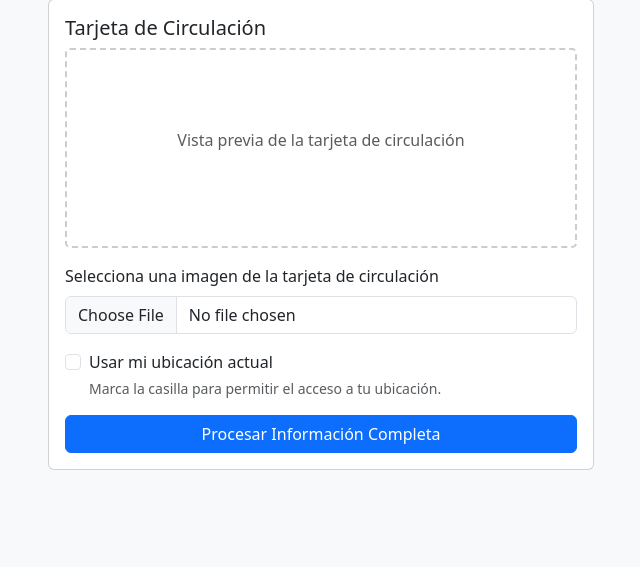
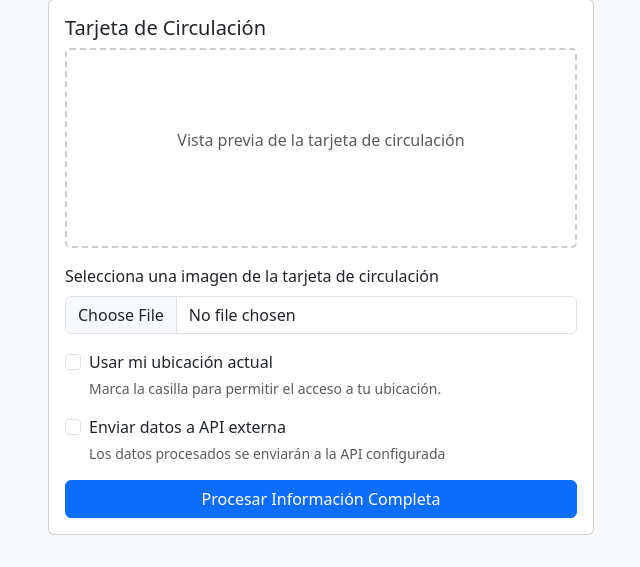
Before and after one commit to icastanedah/python-project, a Flask app: page / in a window 1280 px wide. Shown: the part 662-1229 px from the top of the page, without its empty margins (34-674 px from the left). Before the commit the page ends 1132 px from the top, so only its background shows below. Run offline with Flask 3, Linux system fonts and the light colour scheme; some libraries are stand-ins or nearby versions.

Commit message:
Añadida funcionalidad para enviar datos a API externa

```diff
--- a/app/app.py
+++ b/app/app.py
@@ -5,6 +5,7 @@ from dotenv import load_dotenv
 import json
 import datetime
 import base64
+import requests
 
 # Cargar variables de entorno
 load_dotenv()
@@ -25,6 +26,57 @@ CORS(app)
 app.config['UPLOAD_FOLDER'] = 'static/uploads'
 app.config['MAX_CONTENT_LENGTH'] = 16 * 1024 * 1024  # 16MB max upload
 app.config['MAPS_API_KEY'] = os.environ.get('GOOGLE_MAPS_API_KEY', '')
+app.config['EXTERNAL_API_URL'] = os.environ.get('EXTERNAL_API_URL', 'http://localhost:3000/api/receive-data')
+
+# Función para enviar datos a otra aplicación
+def send_to_external_api(data):
+    """
+    Envía los datos procesados a una API externa
+
+    Args:
+        data (dict): Datos a enviar
+
+    Returns:
+        dict: Respuesta de la API externa o información de error
+    """
+    try:
+        app.logger.info(f"Enviando datos a API externa: {app.config['EXTERNAL_API_URL']}")
+
+        # Realizar la solicitud POST a la API externa
+        response = requests.post(
+            app.config['EXTERNAL_API_URL'],
+            json=data,
+            headers={'Content-Type': 'application/json'},
+            timeout=10  # Timeout de 10 segundos
+        )
+
+        # Verificar si la solicitud fue exitosa
+        if response.status_code == 200:
+            app.logger.info("Datos enviados exitosamente a la API externa")
+            return {
+                'success': True,
+                'status_code': response.status_code,
+                'response': response.json() if response.content else {}
+            }
+        else:
+            app.logger.error(f"Error al enviar datos a la API externa. Código: {response.status_code}")
+            return {
+                'success': False,
+                'status_code': response.status_code,
+                'error': response.text
+            }
+    except requests.RequestException as e:
+        app.logger.error(f"Error de conexión con la API externa: {str(e)}")
+        return {
+            'success': False,
+            'error': f"Error de conexión: {str(e)}"
+        }
+    except Exception as e:
+        app.logger.error(f"Error inesperado al enviar datos: {str(e)}")
+        return {
+            'success': False,
+            'error': f"Error inesperado: {str(e)}"
+        }
 
 # Asegurar que el directorio de uploads exista
 os.makedirs(app.config['UPLOAD_FOLDER'], exist_ok=True)
@@ -346,8 +398,21 @@ def process_complete():
             'status': 'pending'
         }
 
-        # Aquí se podría implementar el envío al sistema de boletas
-        # Por ahora, solo lo incluimos en la respuesta
+        # Enviar los datos a la API externa
+        if request.form.get('send_to_external', 'false').lower() == 'true':
+            app.logger.info("Enviando datos a API externa")
+            external_api_result = send_to_external_api(ticket_data)
+            result['external_api_result'] = external_api_result
+
+            if external_api_result['success']:
+                app.logger.info("Datos enviados exitosamente a la API externa")
+                result['external_api_success'] = True
+            else:
+                app.logger.warning(f"Error al enviar datos a la API externa: {external_api_result.get('error', 'Error desconocido')}")
+                result['external_api_success'] = False
+                result['errors'].append(f"Error al enviar datos a la API externa: {external_api_result.get('error', 'Error desconocido')}")
+
+        # Incluir los datos en la respuesta
         result['ticket_data'] = ticket_data
         result['success'] = True
 
@@ -369,5 +434,68 @@ def process_complete():
         result['errors'].append(f"Error al procesar la solicitud: {str(e)}")
         return jsonify(result), 500
 
+@app.route('/api/send-to-external', methods=['POST'])
+def send_to_external():
+    """
+    Endpoint para enviar datos directamente a una API externa
+
+    Recibe:
+        - data: Datos a enviar en formato JSON
+        - api_url: (opcional) URL de la API externa
+    """
+    try:
+        # Verificar si se enviaron datos
+        if not request.is_json:
+            app.logger.error("No se enviaron datos JSON")
+            return jsonify({'error': 'No se enviaron datos JSON'}), 400
+
+        # Obtener los datos
+        data = request.json
+
+        # Verificar si se especificó una URL diferente
+        api_url = request.args.get('api_url', app.config['EXTERNAL_API_URL'])
+
+        # Enviar los datos a la API externa
+        app.logger.info(f"Enviando datos a API externa: {api_url}")
+
+        # Realizar la solicitud POST a la API externa
+        response = requests.post(
+            api_url,
+            json=data,
+            headers={'Content-Type': 'application/json'},
+            timeout=10  # Timeout de 10 segundos
+        )
+
+        # Verificar si la solicitud fue exitosa
+        if response.status_code == 200:
+            app.logger.info("Datos enviados exitosamente a la API externa")
+            return jsonify({
+                'success': True,
+                'status_code': response.status_code,
+                'response': response.json() if response.content else {}
+            })
+        else:
+            app.logger.error(f"Error al enviar datos a la API externa. Código: {response.status_code}")
+            return jsonify({
+                'success': False,
+                'status_code': response.status_code,
+                'error': response.text
+            }), response.status_code
+
+    except requests.RequestException as e:
+        app.logger.error(f"Error de conexión con la API externa: {str(e)}")
+        return jsonify({
+            'success': False,
+            'error': f"Error de conexión: {str(e)}"
+        }), 500
+    except Exception as e:
+        app.logger.error(f"Error inesperado al enviar datos: {str(e)}")
+        import traceback
+        app.logger.error(traceback.format_exc())
+        return jsonify({
+            'success': False,
+            'error': f"Error inesperado: {str(e)}"
+        }), 500
+
 if __name__ == '__main__':
     app.run(debug=True, host='0.0.0.0', port=8080)
--- a/app/templates/index.html
+++ b/app/templates/index.html
@@ -148,6 +148,11 @@
                             <input type="checkbox" class="form-check-input" id="completeUseLocation">
                             <label class="form-check-label" for="completeUseLocation">Usar mi ubicación actual</label>
                             <div id="locationPermissionStatus" class="form-text text-muted mt-1"></div>
+                        </div>
+                        <div class="mb-3 form-check">
+                            <input type="checkbox" class="form-check-input" id="sendToExternalApi">
+                            <label class="form-check-label" for="sendToExternalApi">Enviar datos a API externa</label>
+                            <div class="form-text text-muted mt-1">Los datos procesados se enviarán a la API configurada</div>
                         </div>
                         <button type="button" id="processCompleteBtn" class="btn btn-primary w-100">Procesar Información Completa</button>
                     </div>
@@ -481,6 +486,14 @@
 
         // Función para enviar solicitud de análisis completo
         function sendCompleteRequest(formData) {
+            // Mostrar indicador de carga
+            document.getElementById('loadingComplete').style.display = 'block';
+
+            // Añadir parámetro para enviar a API externa si está marcado
+            const sendToExternalApi = document.getElementById('sendToExternalApi').checked;
+            formData.append('send_to_external', sendToExternalApi);
+
+            // Enviar solicitud
             fetch('/api/process_complete', {
                 method: 'POST',
                 body: formData
@@ -488,11 +501,43 @@
             .then(response => response.json())
             .then(data => {
                 // Ocultar indicador de carga
-                loadingIndicator.style.display = 'none';
+                document.getElementById('loadingComplete').style.display = 'none';
 
                 if (data.success) {
-                    // Mostrar resultados completos
-                    displayCompleteResults(data);
+                    // Mostrar resultados
+                    document.getElementById('completeResultContainer').style.display = 'block';
+
+                    // Mostrar información del incidente
+                    if (data.incident_analysis) {
+                        // Verificar si hay un error en el análisis
+                        if (data.incident_analysis.error) {
+                            console.warn("Error en el análisis del incidente:", data.incident_analysis.error);
+                            document.getElementById('ticketIncidentType').value = data.incident_analysis.incident_type || 'Error en el análisis';
+                            ticketConfidenceValueElement.textContent = `${data.incident_analysis.confidence || 0}%`;
+                            document.getElementById('ticketDamageSeverity').value = data.incident_analysis.damage_severity || 'Desconocido';
+                            document.getElementById('ticketDamagedParts').value = 'No se detectaron partes dañadas';
+                        } else {
+                            document.getElementById('ticketIncidentType').value = data.incident_analysis.incident_type || 'Desconocido';
+                            ticketConfidenceValueElement.textContent = `${data.incident_analysis.confidence || 0}%`;
+                            document.getElementById('ticketDamageSeverity').value = data.incident_analysis.damage_severity || 'Desconocido';
+
+                            if (data.incident_analysis.damaged_parts && data.incident_analysis.damaged_parts.length > 0) {
+                                document.getElementById('ticketDamagedParts').value = data.incident_analysis.damaged_parts.join(', ');
+                            } else {
+                                document.getElementById('ticketDamagedParts').value = 'No se detectaron partes dañadas';
+                            }
+                        }
+                    } else if (data.errors && data.errors.length > 0) {
+                        document.getElementById('ticketIncidentType').value = 'Error en el análisis';
+                        ticketConfidenceValueElement.textContent = '0%';
+                        document.getElementById('ticketDamageSeverity').value = 'No disponible';
+                        document.getElementById('ticketDamagedParts').value = data.errors.join(', ');
+                    } else {
+                        document.getElementById('ticketIncidentType').value = 'No se pudo analizar el incidente';
+                        ticketConfidenceValueElement.textContent = '0%';
+                        document.getElementById('ticketDamageSeverity').value = 'No disponible';
+                        document.getElementById('ticketDamagedParts').value = 'No se detectaron partes dañadas';
+                    }
                 } else {
                     alert('Error: ' + (data.errors.join(', ') || 'Ocurrió un error al procesar la información'));
                 }
@@ -500,7 +545,7 @@
             .catch(error => {
                 console.error('Error:', error);
                 alert('Ocurrió un error al procesar la información. Por favor intenta de nuevo.');
-                loadingIndicator.style.display = 'none';
+                document.getElementById('loadingComplete').style.display = 'none';
             });
         }
 
```
